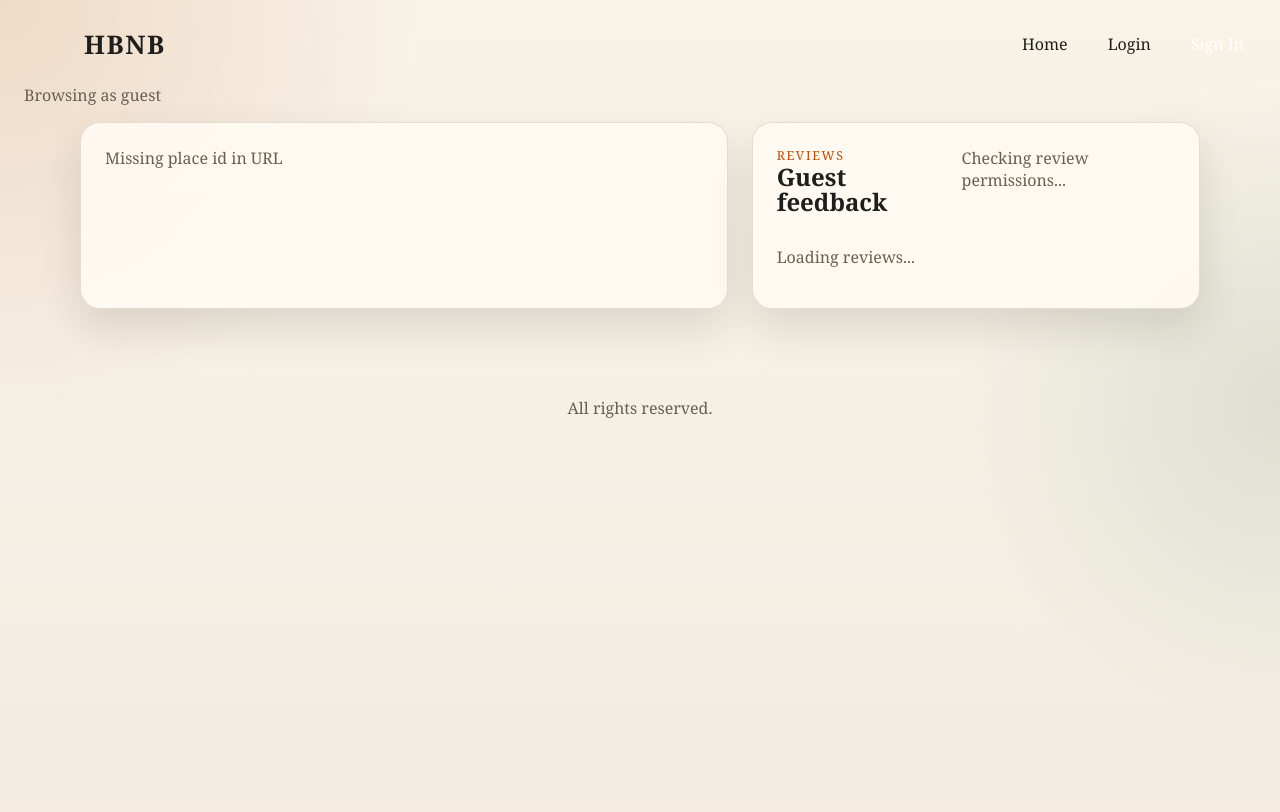
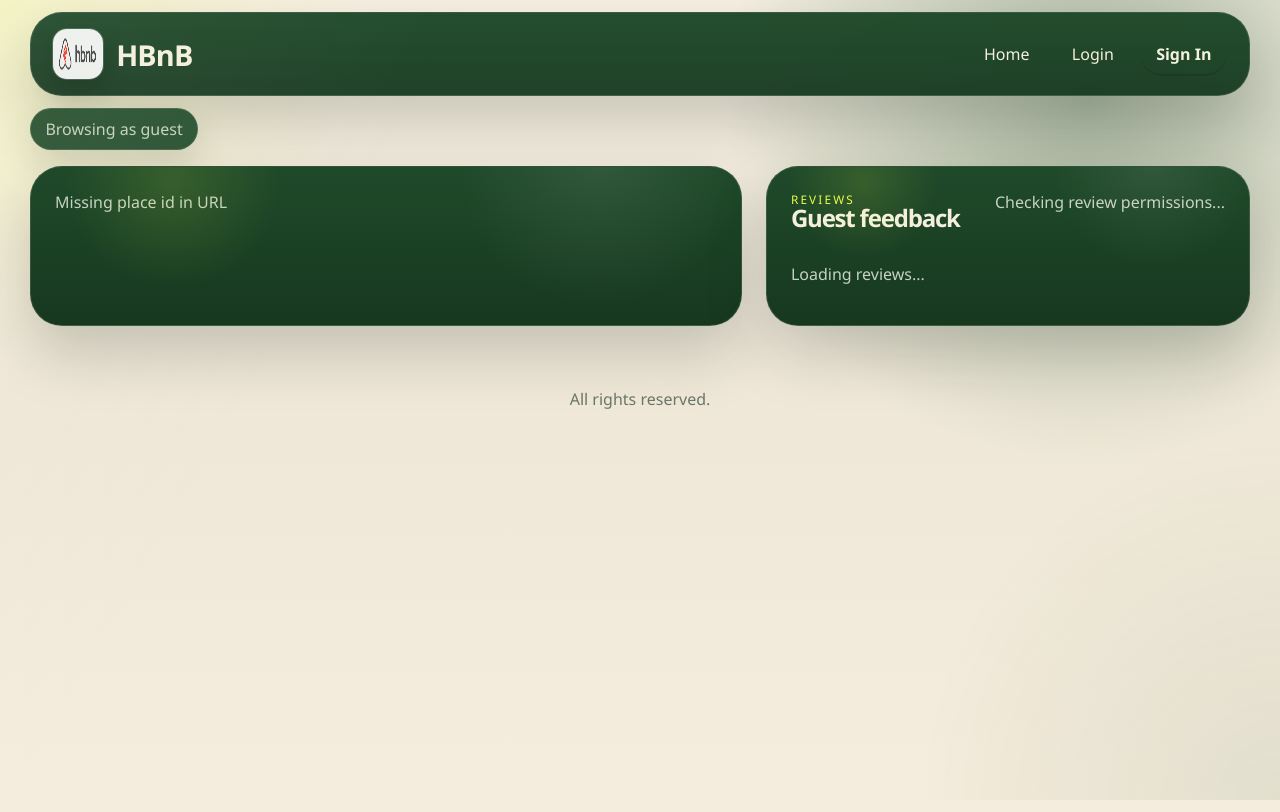
Before and after one commit to JGonzalez-7/holbertonschool-hbnb, a Flask app: page /place.html in a window 1280 px wide. Before the commit the page ends 595 px from the top, so only its background shows below. Run offline with Flask 3, Linux system fonts and the light colour scheme.

Commit message:
Changed the style of the web app and added the correct logo

```diff
--- a/part4/app/static/css/styles.css
+++ b/part4/app/static/css/styles.css
@@ -1,29 +1,51 @@
 :root {
-  --bg: #f2ede2;
-  --surface: rgba(255, 250, 242, 0.92);
-  --surface-strong: #fff9ef;
-  --text: #1e1f1c;
-  --muted: #66614f;
-  --accent: #bb4d00;
-  --accent-dark: #8a3500;
-  --border: rgba(30, 31, 28, 0.12);
-  --shadow: 0 18px 40px rgba(35, 27, 16, 0.12);
-  --radius: 20px;
+  --bg: #efe8d8;
+  --bg-soft: #f6f1e6;
+  --panel: #1f4a2a;
+  --panel-2: #295734;
+  --panel-3: #17381f;
+  --text: #f4f0de;
+  --muted: #c7d2c2;
+  --muted-dark: #6b7769;
+  --accent: #e8ff45;
+  --accent-2: #d4ef3b;
+  --line: rgba(255, 255, 255, 0.12);
+  --line-soft: rgba(255, 255, 255, 0.08);
+  --card-border: #ddd;
+  --shadow: 0 28px 60px rgba(18, 30, 19, 0.2);
+  --shadow-soft: 0 18px 34px rgba(18, 30, 19, 0.12);
+  --radius-xl: 32px;
+  --radius-lg: 24px;
+  --radius-md: 18px;
 }
 
 * {
   box-sizing: border-box;
 }
 
+html {
+  scroll-behavior: smooth;
+}
+
 body {
   margin: 0;
   min-height: 100vh;
-  font-family: Georgia, "Times New Roman", serif;
+  font-family: "Avenir Next", "Segoe UI", "Helvetica Neue", sans-serif;
   color: var(--text);
   background:
-    radial-gradient(circle at top left, rgba(187, 77, 0, 0.14), transparent 28%),
-    radial-gradient(circle at right, rgba(54, 102, 77, 0.12), transparent 24%),
-    linear-gradient(180deg, #f8f2e7 0%, var(--bg) 100%);
+    radial-gradient(circle at top left, rgba(232, 255, 69, 0.2), transparent 24%),
+    radial-gradient(circle at 85% 12%, rgba(35, 86, 48, 0.36), transparent 28%),
+    linear-gradient(180deg, #f7f1e4 0%, var(--bg) 52%, #f4ecdc 100%);
+}
+
+body::before {
+  content: "";
+  position: fixed;
+  inset: 0;
+  pointer-events: none;
+  background:
+    linear-gradient(120deg, rgba(255, 255, 255, 0.05), transparent 28%),
+    radial-gradient(circle at bottom right, rgba(31, 74, 42, 0.08), transparent 24%);
 }
 
 a {
@@ -38,36 +60,54 @@ select {
   font: inherit;
 }
 
+.site-header,
+.status-bar,
+.page-shell,
+.site-footer {
+  width: min(1220px, calc(100% - 1.5rem));
+  margin-inline: auto;
+}
+
 .site-header {
   display: flex;
   align-items: center;
   justify-content: space-between;
   gap: 1rem;
-  padding: 1.25rem 1.5rem 1rem;
+  margin-top: 0.75rem;
+  padding: 1rem 1.35rem;
+  background: linear-gradient(180deg, rgba(31, 74, 42, 0.98), rgba(24, 58, 33, 0.96));
+  border: 1px solid var(--line);
+  border-radius: var(--radius-xl);
+  box-shadow: var(--shadow);
 }
 
 .brand {
   display: inline-flex;
   align-items: center;
-  gap: 0.75rem;
-  font-size: 1.6rem;
+  gap: 0.85rem;
+  font-size: 1.8rem;
   font-weight: 700;
-  letter-spacing: 0.06em;
-  text-transform: uppercase;
+  letter-spacing: -0.03em;
+  color: var(--text);
 }
 
 .logo {
-  width: 48px;
-  height: 48px;
+  width: 50px;
+  height: 50px;
   display: block;
-  border-radius: 12px;
+  border-radius: 14px;
+  background: rgba(255, 255, 255, 0.92);
+  padding: 0.3rem;
+  box-shadow:
+    0 0 0 1px rgba(255, 255, 255, 0.18),
+    0 12px 24px rgba(7, 16, 9, 0.22);
 }
 
 .site-nav {
   display: flex;
   align-items: center;
   flex-wrap: wrap;
-  gap: 1rem;
+  gap: 0.65rem;
 }
 
 .site-nav a,
@@ -76,58 +116,97 @@ select {
   background: transparent;
   color: var(--text);
   cursor: pointer;
-  padding: 0.4rem 0.75rem;
+  padding: 0.7rem 1rem;
   border-radius: 999px;
+  transition:
+    transform 180ms ease,
+    background-color 180ms ease,
+    color 180ms ease,
+    border-color 180ms ease;
+}
+
+.nav-link {
+  color: var(--muted);
+}
+
+.nav-link:hover,
+.site-nav button:hover {
+  transform: translateY(-1px);
+  background: rgba(255, 255, 255, 0.06);
 }
 
 .login-button {
   background: var(--accent);
-  color: white !important;
+  color: var(--text) !important;
+  font-weight: 700;
+  box-shadow: inset 0 -2px 0 rgba(0, 0, 0, 0.12);
 }
 
 .login-button:hover {
-  background: var(--accent-dark) !important;
-}
-
-.site-nav a:hover,
-.site-nav button:hover {
-  background: rgba(30, 31, 28, 0.06);
+  background: var(--accent-2) !important;
 }
 
 .status-bar {
-  padding: 0 1.5rem 1rem;
+  padding: 0.75rem 0 0;
+}
+
+#auth-status {
+  display: inline-flex;
+  align-items: center;
+  gap: 0.45rem;
+  padding: 0.55rem 0.9rem;
+  border-radius: 999px;
+  background: rgba(31, 74, 42, 0.92);
+  border: 1px solid var(--line);
   color: var(--muted);
+  box-shadow: var(--shadow-soft);
 }
 
 .page-shell {
-  width: min(1120px, calc(100% - 2rem));
-  margin: 0 auto 3rem;
+  display: grid;
+  gap: 1.5rem;
+  margin: 1rem auto 2.5rem;
 }
 
 .hero,
 .panel {
-  background: var(--surface);
-  border: 1px solid var(--border);
-  border-radius: var(--radius);
+  position: relative;
+  overflow: hidden;
+  background: linear-gradient(180deg, var(--panel) 0%, var(--panel-3) 100%);
+  border: 1px solid var(--line);
+  border-radius: var(--radius-xl);
   box-shadow: var(--shadow);
 }
 
+.hero::before,
+.panel::before {
+  content: "";
+  position: absolute;
+  inset: 0;
+  pointer-events: none;
+  background:
+    radial-gradient(circle at 20% 10%, rgba(232, 255, 69, 0.12), transparent 18%),
+    radial-gradient(circle at 80% 0%, rgba(255, 255, 255, 0.08), transparent 24%);
+}
+
 .hero {
-  padding: 2rem;
-  margin-bottom: 1.5rem;
+  padding: 3.5rem 2rem 3rem;
+  text-align: center;
 }
 
 .hero h1,
 .auth-panel h1,
 .panel h2 {
-  margin: 0.25rem 0 0.75rem;
-  line-height: 1.05;
+  margin: 0.25rem 0 0.85rem;
+  line-height: 0.95;
+  letter-spacing: -0.05em;
 }
 
 .hero h1,
 .auth-panel h1 {
-  font-size: clamp(2.2rem, 6vw, 4.8rem);
-  max-width: 12ch;
+  max-width: 10ch;
+  margin-inline: auto;
+  font-size: clamp(3rem, 8vw, 6.1rem);
 }
 
 .panel {
@@ -152,8 +231,8 @@ select {
 .eyebrow {
   margin: 0;
   text-transform: uppercase;
-  letter-spacing: 0.14em;
-  font-size: 0.78rem;
+  letter-spacing: 0.18em;
+  font-size: 0.74rem;
   color: var(--accent);
 }
 
@@ -188,35 +299,24 @@ select {
   border-radius: 999px;
   padding: 0.95rem 1.35rem;
   background: var(--accent);
-  color: white;
+  color: #17381f;
+  font-weight: 700;
   cursor: pointer;
+  transition: transform 180ms ease, background-color 180ms ease, box-shadow 180ms ease;
+  box-shadow: inset 0 -2px 0 rgba(0, 0, 0, 0.12);
 }
 
 .primary-button:hover {
-  background: var(--accent-dark);
+  transform: translateY(-1px);
+  background: var(--accent-2);
 }
 
-.amenity-filter {
-  margin-bottom: 1.5rem;
+.card-grid {
+  display: grid;
+  gap: 1.1rem;
+  grid-template-columns: repeat(auto-fit, minmax(260px, 1fr));
 }
 
-.amenity-options {
-  display: flex;
-  flex-wrap: wrap;
-  gap: 0.75rem;
-}
-
-.checkbox-chip {
-  display: inline-flex;
-  align-items: center;
-  gap: 0.4rem;
-  padding: 0.6rem 0.85rem;
-  border: 1px solid var(--border);
-  border-radius: 999px;
-  background: rgba(255, 255, 255, 0.65);
-}
-
-.card-grid,
 .review-list {
   display: grid;
   gap: 1rem;
@@ -256,63 +366,59 @@ select {
 .details-button {
   display: inline-flex;
   align-items: center;
+  justify-content: center;
   border-radius: 999px;
-  padding: 0.3rem 0.7rem;
-  background: rgba(187, 77, 0, 0.12);
-  color: var(--accent-dark);
-  font-size: 0.9rem;
+  padding: 0.45rem 0.85rem;
+  background: rgba(232, 255, 69, 0.12);
+  color: var(--accent);
+  font-size: 0.92rem;
 }
 
 .details-button {
-  border: 1px solid rgba(187, 77, 0, 0.25);
-  text-decoration: none;
-  justify-content: center;
+  border: 1px solid rgba(232, 255, 69, 0.28);
+  font-weight: 600;
+  transition: transform 180ms ease, background-color 180ms ease, border-color 180ms ease;
+}
+
+.details-button:hover {
+  transform: translateY(-1px);
+  background: rgba(232, 255, 69, 0.18);
+  border-color: rgba(232, 255, 69, 0.5);
 }
 
 .amenity-pills {
   display: flex;
   flex-wrap: wrap;
-  gap: 0.5rem;
+  gap: 0.55rem;
 }
 
 .place-layout {
   display: grid;
   gap: 1.5rem;
-  grid-template-columns: minmax(0, 1.3fr) minmax(320px, 0.9fr);
+  grid-template-columns: minmax(0, 1.25fr) minmax(320px, 0.85fr);
+}
+
+.review-panel {
+  align-self: start;
+}
+
+#add-review {
+  margin: 0 0 1.25rem;
+  padding: 1.1rem;
+  border-radius: var(--radius-md);
+  background: rgba(255, 255, 255, 0.06);
+  border: 1px solid var(--line-soft);
 }
 
 .auth-panel {
   display: grid;
   place-items: center;
-  min-height: calc(100vh - 180px);
+  min-height: calc(100vh - 190px);
 }
 
 .auth-panel .panel {
   width: min(560px, 100%);
-}
-
-.flash-message {
-  position: fixed;
-  right: 1rem;
-  bottom: 1rem;
-  max-width: min(420px, calc(100% - 2rem));
-  padding: 0.95rem 1.1rem;
-  border-radius: 14px;
-  background: rgba(30, 31, 28, 0.92);
-  color: #fff;
-  box-shadow: var(--shadow);
-}
-
-.site-footer {
-  padding: 1.5rem;
-  text-align: center;
-  color: var(--muted);
-}
-
-.review-action {
-  display: grid;
-  gap: 0.6rem;
-  justify-items: end;
+  padding: 2rem;
 }
 
 .add-review {
@@ -327,21 +433,109 @@ select {
   flex-wrap: wrap;
 }
 
-@media (max-width: 860px) {
-  .place-layout {
-    grid-template-columns: 1fr;
+.flash-message {
+  position: fixed;
+  right: 1rem;
+  bottom: 1rem;
+  z-index: 20;
+  max-width: min(420px, calc(100% - 2rem));
+  padding: 1rem 1.15rem;
+  border-radius: 16px;
+  background: rgba(20, 36, 23, 0.96);
+  border: 1px solid rgba(232, 255, 69, 0.24);
+  color: var(--text);
+  box-shadow: var(--shadow);
+}
+
+.site-footer {
+  padding: 0.4rem 0 2rem;
+  text-align: center;
+  color: var(--muted-dark);
+}
+
+.hero,
+.panel,
+.place-card,
+.review-card {
+  animation: rise-in 520ms ease both;
+}
+
+.card-grid .place-card:nth-child(2),
+.review-list .review-card:nth-child(2) {
+  animation-delay: 80ms;
+}
+
+.card-grid .place-card:nth-child(3),
+.review-list .review-card:nth-child(3) {
+  animation-delay: 140ms;
+}
+
+@keyframes rise-in {
+  from {
+    opacity: 0;
+    transform: translateY(18px);
   }
 
+  to {
+    opacity: 1;
+    transform: translateY(0);
+  }
+}
+
+@media (max-width: 920px) {
+  .site-header,
   .panel-header,
   .place-card header,
   .review-card header,
   .detail-meta,
-  .site-header {
+  .place-layout {
+    grid-template-columns: 1fr;
     flex-direction: column;
     align-items: flex-start;
   }
 
-  .page-shell {
-    width: min(100% - 1rem, 1120px);
+  .hero {
+    padding: 2.6rem 1.4rem 2.4rem;
+  }
+
+  .hero .intro {
+    font-size: 1rem;
   }
 }
+
+@media (max-width: 640px) {
+  .site-header,
+  .status-bar,
+  .page-shell,
+  .site-footer {
+    width: min(100% - 1rem, 1220px);
+  }
+
+  .site-header {
+    padding: 0.95rem 1rem;
+    border-radius: 24px;
+  }
+
+  .brand {
+    font-size: 1.45rem;
+  }
+
+  .logo {
+    width: 42px;
+    height: 42px;
+  }
+
+  .page-shell {
+    gap: 1rem;
+  }
+
+  .panel,
+  #places-page {
+    padding: 1.15rem;
+  }
+
+  .hero h1,
+  .auth-panel h1 {
+    font-size: clamp(2.4rem, 15vw, 4rem);
+  }
+}
```
Also changed, not shown: other parts of part4/app/static/css/styles.css (+51 -9 lines), part4/app/static/images/logo.png.
